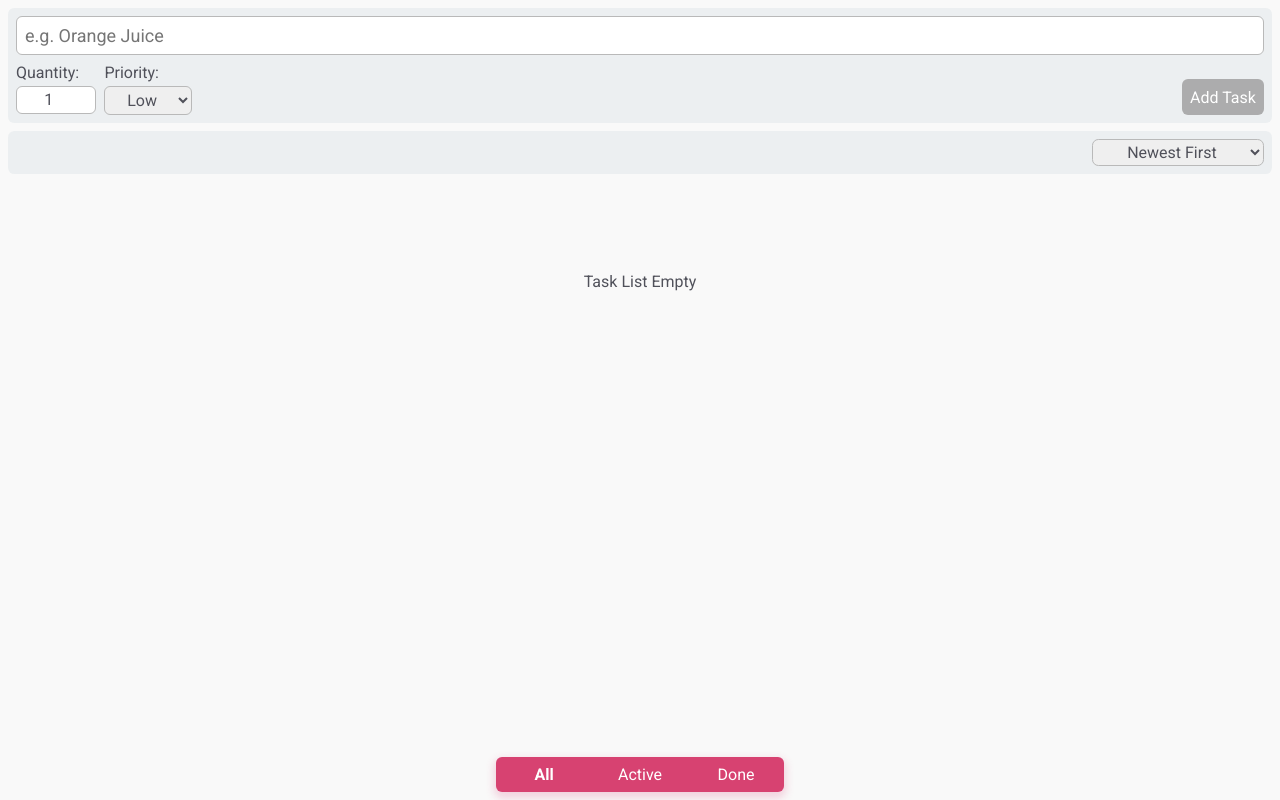
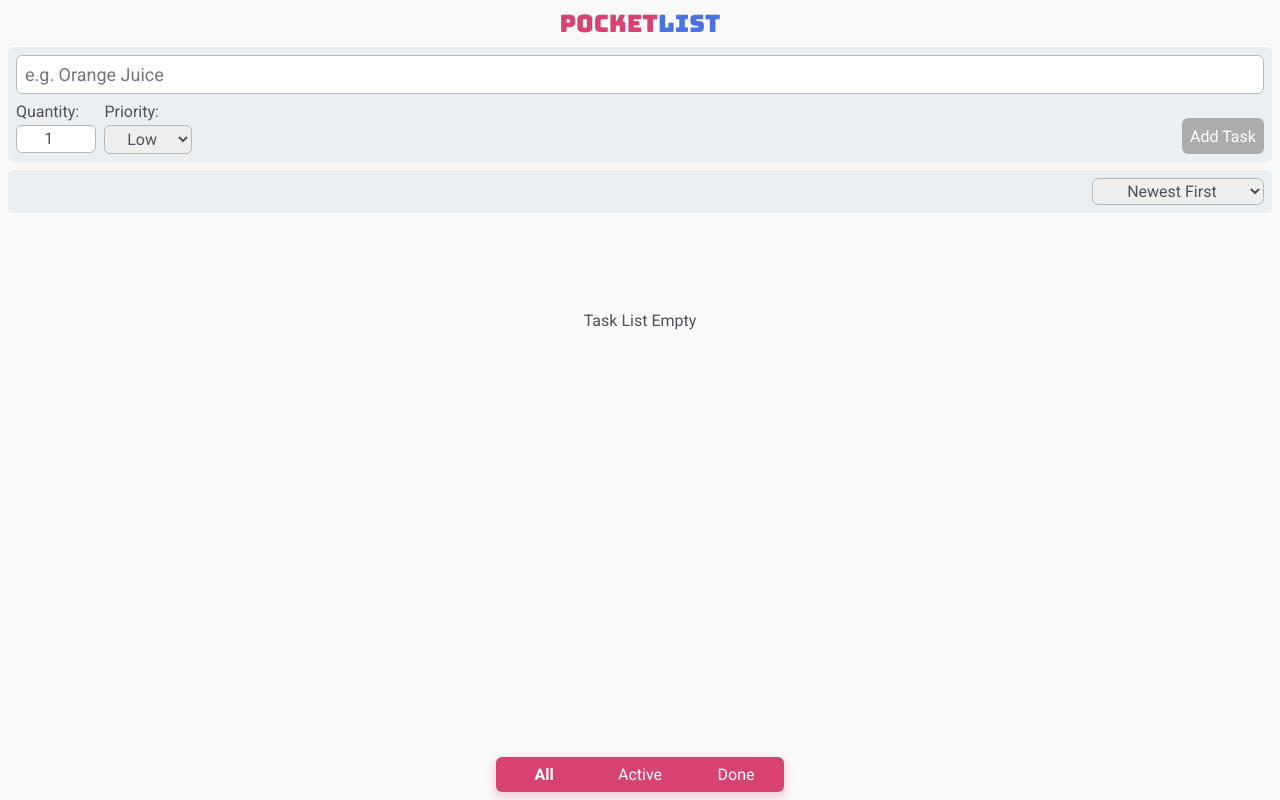
Before and after one commit to dejanpls/pocketlist, a React (Vite) app: page / in a window 1280 px wide. Built offline with nearby package versions, Linux system fonts and the light colour scheme.

Commit message:
feat: create header with logo and footer with credentials

```diff
--- a/index.html
+++ b/index.html
@@ -7,7 +7,9 @@
     <title>PocketList</title>
   </head>
   <body>
+    <header>Pocket<span>List</span></header>
     <div id="root"></div>
+    <footer>Made by @<a href="#">dejanpls</a></footer>
     <script type="module" src="/src/main.jsx"></script>
   </body>
 </html>
--- a/src/styles/styles.css
+++ b/src/styles/styles.css
@@ -1,4 +1,4 @@
-@import url("https://fonts.googleapis.com/css2?family=Roboto:ital,wght@0,100..900;1,100..900&display=swap");
+@import url("https://fonts.googleapis.com/css2?family=Bungee&family=Roboto:ital,wght@0,100..900;1,100..900&display=swap");
 
 * {
   padding: 0;
@@ -10,7 +10,25 @@
 }
 
 body {
+  display: flex;
+  flex-direction: column;
   background-color: rgb(249, 249, 249);
+  height: 100vh;
+}
+
+header {
+  display: flex;
+  justify-content: center;
+  padding-top: 8px;
+  font-size: 24px;
+  font-family: "Bungee", sans-serif;
+  color: rgb(215, 66, 113);
+}
+
+header > span {
+  font-family: "Bungee", sans-serif;
+  font-size: 24px;
+  color: rgb(74, 114, 227);
 }
 
 div#root {
@@ -18,4 +36,11 @@ div#root {
   flex-direction: column;
   gap: 8px;
   margin: 8px;
+  flex: 1;
 }
+
+footer {
+  display: flex;
+  justify-content: center;
+  height: 40px;
+}
```
